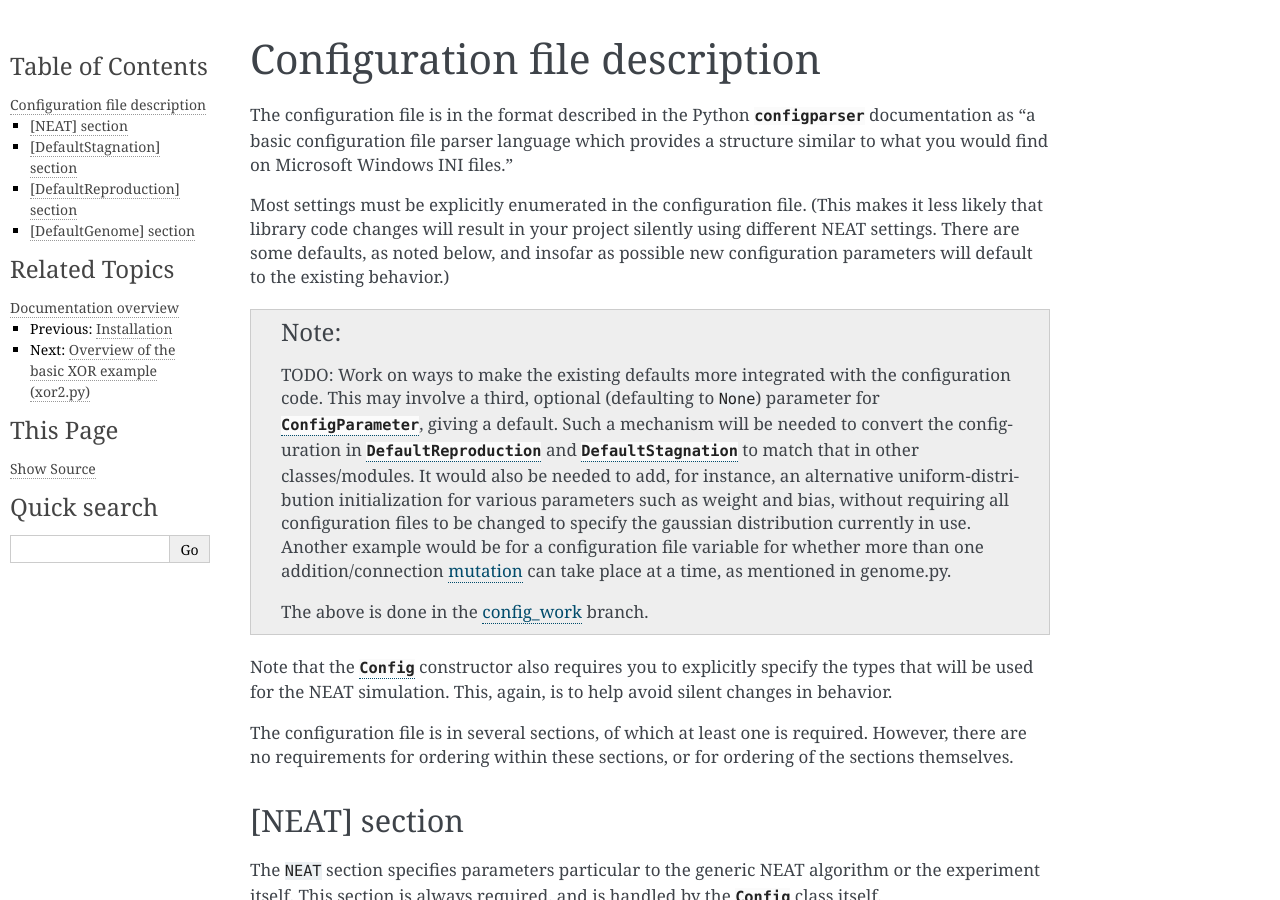
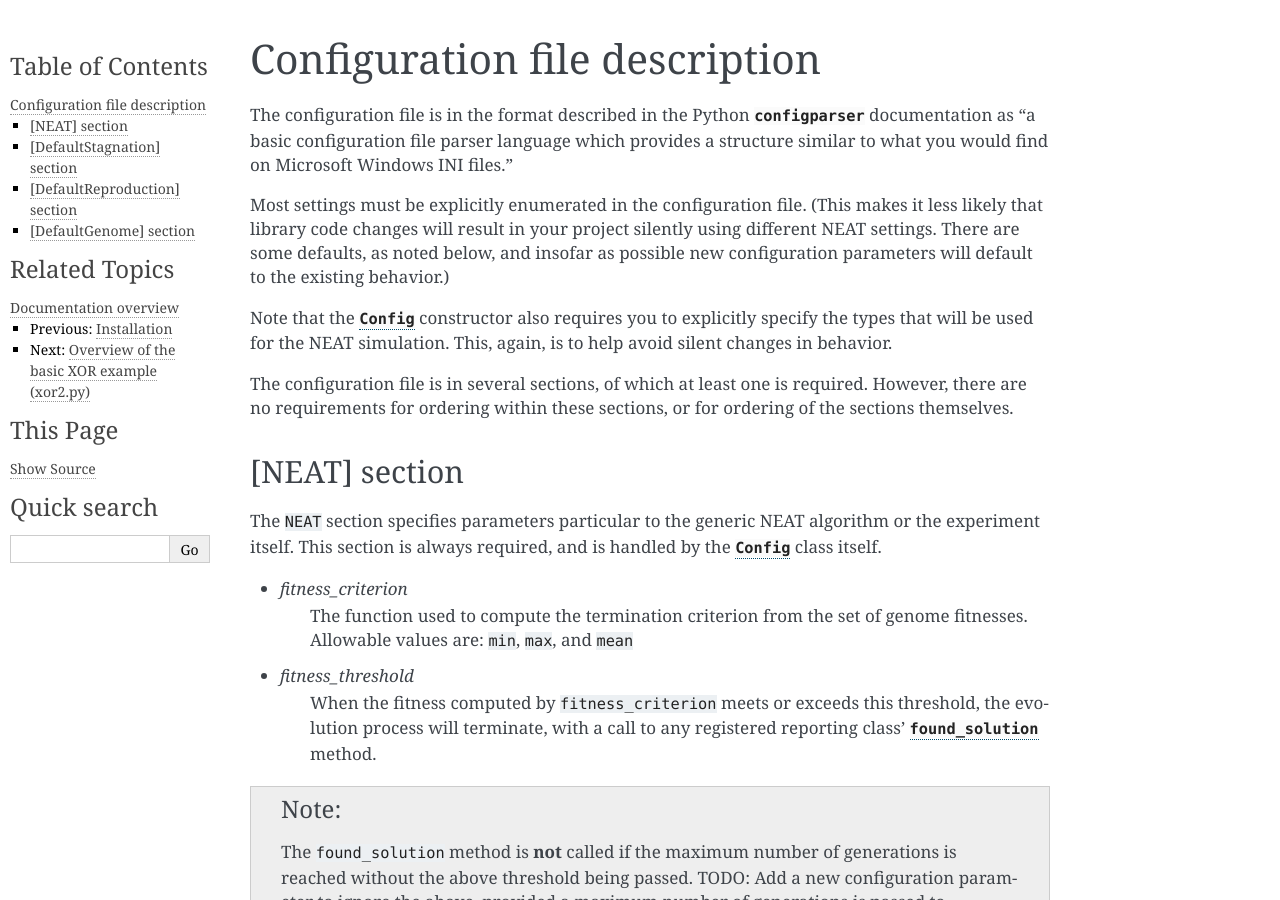
Before and after one commit to CodeReclaimers/neat-python, a Sphinx documentation site: the page built from docs/config_file.rst, in a window 1280 px wide and 900 px high. Built offline with Sphinx 7.4.7, drawn with Linux system fonts in a browser that asks for light colours.

Commit message:
Started editing for config_work documentation

```diff
--- a/docs/config_file.rst
+++ b/docs/config_file.rst
@@ -11,17 +11,6 @@ as "a basic configuration file parser language which provides a structure simila
 Most settings must be explicitly enumerated in the configuration file.  (This makes it less likely
 that library code changes will result in your project silently using different NEAT settings. There are some defaults, as noted below, and
 insofar as possible new configuration parameters will default to the existing behavior.)
-
-.. note::
-
-  TODO: Work on ways to make the existing defaults more integrated with the configuration code. This may involve a third, optional (defaulting to ``None``)
-  parameter for `ConfigParameter`, giving a default. Such a mechanism will be needed to convert the configuration in `DefaultReproduction` and
-  `DefaultStagnation` to match that in other classes/modules. It would also be needed to add, for instance, an alternative uniform-distribution initialization
-  for various parameters such as weight and bias, without requiring all configuration files to be changed to specify the gaussian distribution currently in
-  use. Another example would be for a configuration file variable for whether more than one addition/connection :term:`mutation` can take place at a time,
-  as mentioned in genome.py.
-
-  The above is done in the `config_work <https://github.com/drallensmith/neat-python/tree/config_work>`_ branch.
 
 Note that the `Config` constructor also requires you to explicitly specify the types that will be used
 for the NEAT simulation.  This, again, is to help avoid silent changes in behavior.
```
Also changed, not shown: 2 other files.
